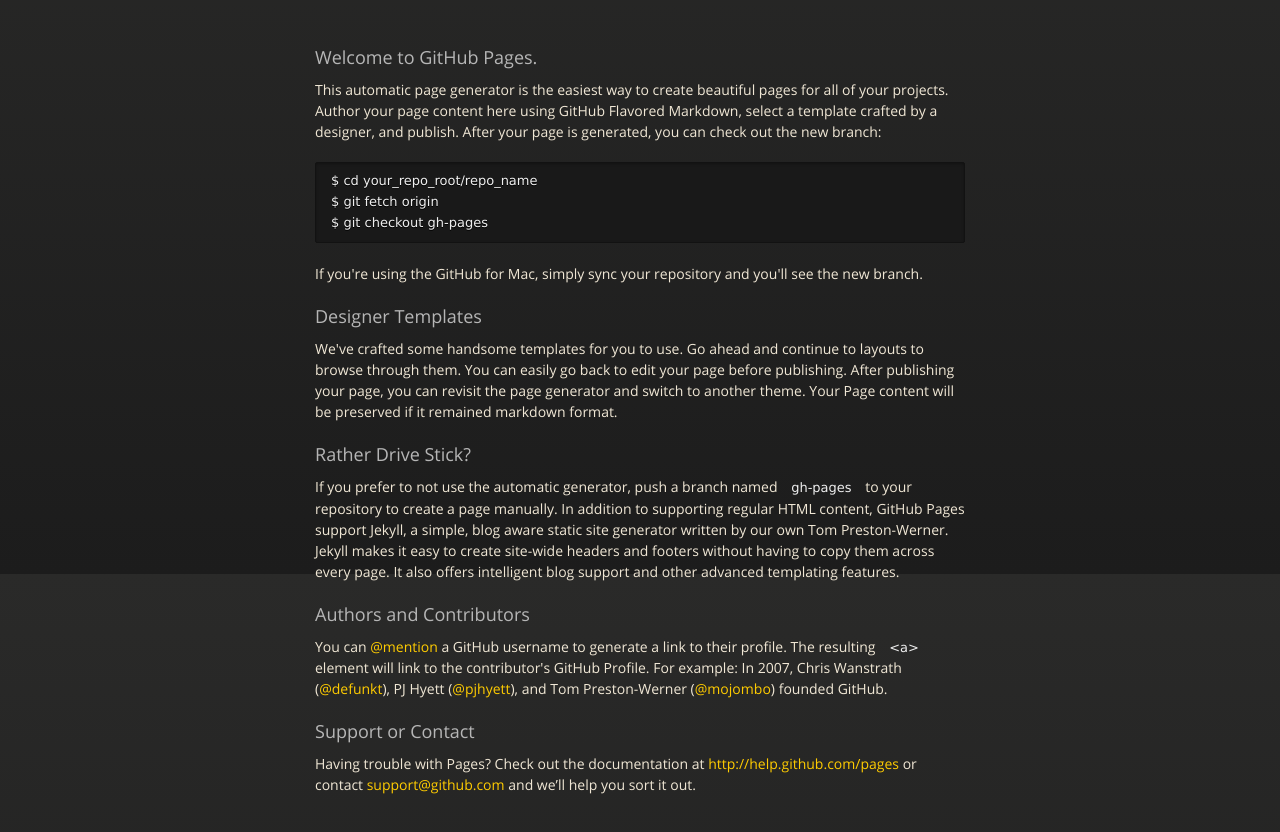
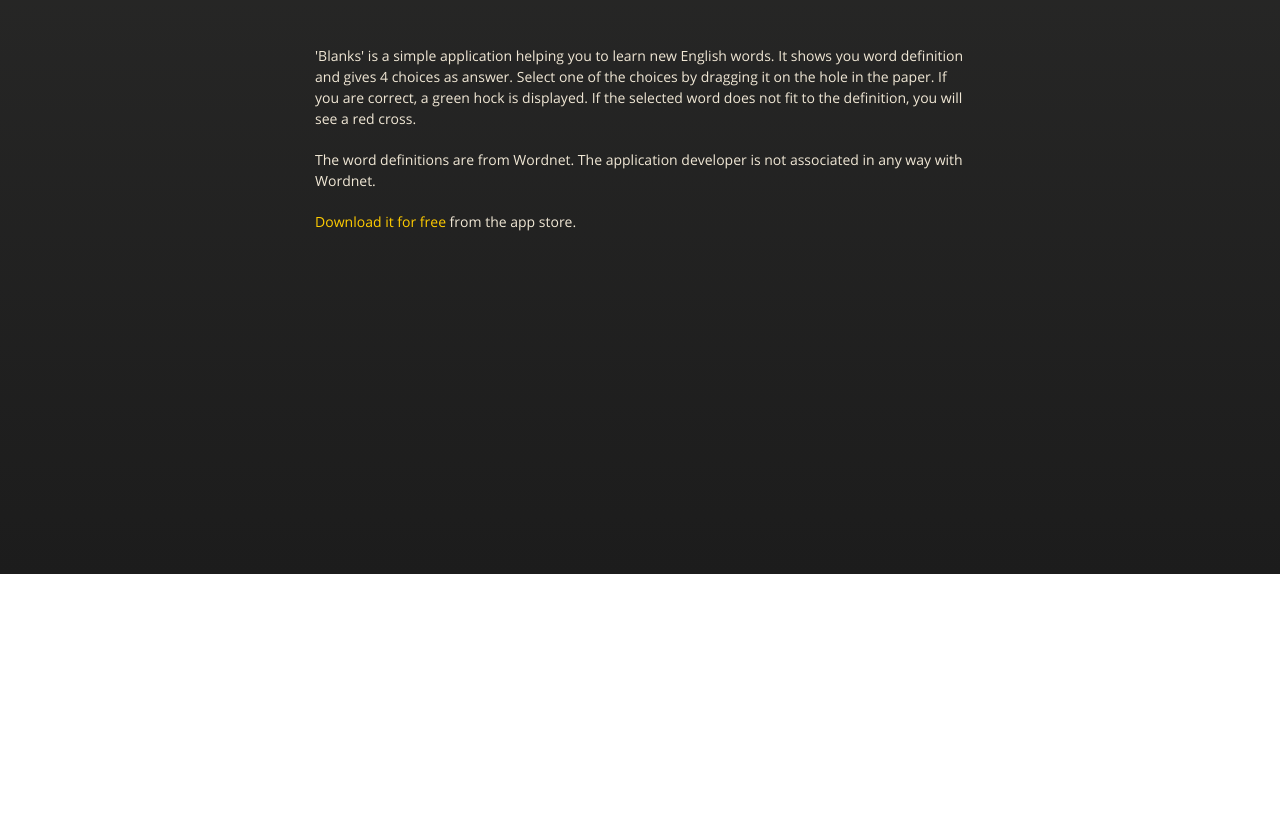
Before and after one commit to kkai/blanks, a plain HTML site: page index.html in a window 1280 px wide. Shown: the part 226-1058 px from the top of the page. After the commit the page ends 800 px from the top, so only its background shows below. Drawn offline with nearby package versions, Linux system fonts and the light colour scheme.

```diff
--- a/index.html
+++ b/index.html
@@ -38,37 +38,15 @@
           <span class="credits right">Hosted on GitHub Pages &mdash; Theme by <a href="https://twitter.com/michigangraham">mattgraham</a></span>
         </div>
 
-        <h3>
-<a name="welcome-to-github-pages" class="anchor" href="#welcome-to-github-pages"><span class="octicon octicon-link"></span></a>Welcome to GitHub Pages.</h3>
+        <p>'Blanks' is a simple application helping you to learn new
+English words. It shows you word definition and gives 4 choices as answer.
+Select one of the choices by dragging it on the hole in the paper.
+If you are correct, a green hock is displayed.
+If the selected word does not fit to the definition, you will see a red cross. </p>
 
-<p>This automatic page generator is the easiest way to create beautiful pages for all of your projects. Author your page content here using GitHub Flavored Markdown, select a template crafted by a designer, and publish. After your page is generated, you can check out the new branch:</p>
+<p>The word definitions are from Wordnet. The application developer is not associated in any way with Wordnet.</p>
 
-<pre><code>$ cd your_repo_root/repo_name
-$ git fetch origin
-$ git checkout gh-pages
-</code></pre>
-
-<p>If you're using the GitHub for Mac, simply sync your repository and you'll see the new branch.</p>
-
-<h3>
-<a name="designer-templates" class="anchor" href="#designer-templates"><span class="octicon octicon-link"></span></a>Designer Templates</h3>
-
-<p>We've crafted some handsome templates for you to use. Go ahead and continue to layouts to browse through them. You can easily go back to edit your page before publishing. After publishing your page, you can revisit the page generator and switch to another theme. Your Page content will be preserved if it remained markdown format.</p>
-
-<h3>
-<a name="rather-drive-stick" class="anchor" href="#rather-drive-stick"><span class="octicon octicon-link"></span></a>Rather Drive Stick?</h3>
-
-<p>If you prefer to not use the automatic generator, push a branch named <code>gh-pages</code> to your repository to create a page manually. In addition to supporting regular HTML content, GitHub Pages support Jekyll, a simple, blog aware static site generator written by our own Tom Preston-Werner. Jekyll makes it easy to create site-wide headers and footers without having to copy them across every page. It also offers intelligent blog support and other advanced templating features.</p>
-
-<h3>
-<a name="authors-and-contributors" class="anchor" href="#authors-and-contributors"><span class="octicon octicon-link"></span></a>Authors and Contributors</h3>
-
-<p>You can <a href="https://github.com/blog/821" class="user-mention">@mention</a> a GitHub username to generate a link to their profile. The resulting <code>&lt;a&gt;</code> element will link to the contributor's GitHub Profile. For example: In 2007, Chris Wanstrath (<a href="https://github.com/defunkt" class="user-mention">@defunkt</a>), PJ Hyett (<a href="https://github.com/pjhyett" class="user-mention">@pjhyett</a>), and Tom Preston-Werner (<a href="https://github.com/mojombo" class="user-mention">@mojombo</a>) founded GitHub.</p>
-
-<h3>
-<a name="support-or-contact" class="anchor" href="#support-or-contact"><span class="octicon octicon-link"></span></a>Support or Contact</h3>
-
-<p>Having trouble with Pages? Check out the documentation at <a href="http://help.github.com/pages">http://help.github.com/pages</a> or contact <a href="mailto:support@github.com">support@github.com</a> and we’ll help you sort it out.</p>
+<p><a href="https://itunes.apple.com/us/app/blanks/id286883373">Download it for free</a> from the app store.</p>
       </section>
 
     </div>
```
Also changed, not shown: params.json (+1 -1 lines).
